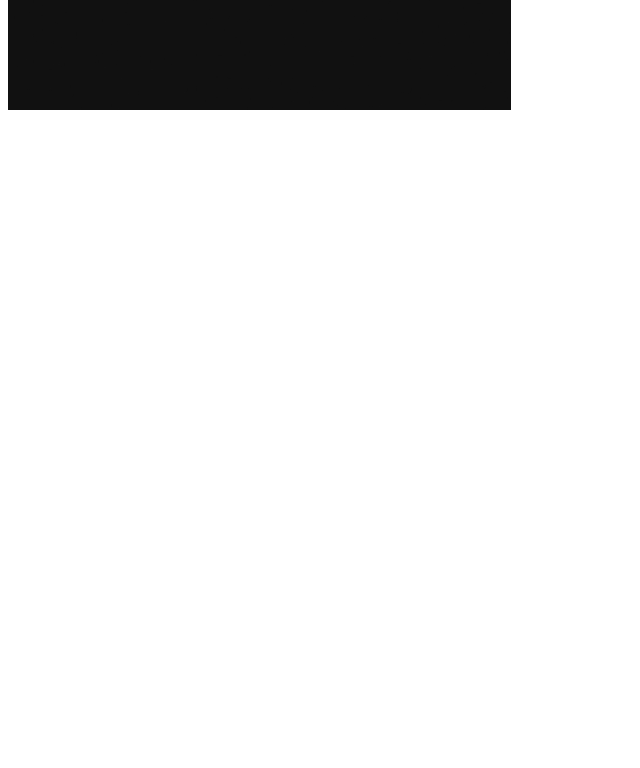
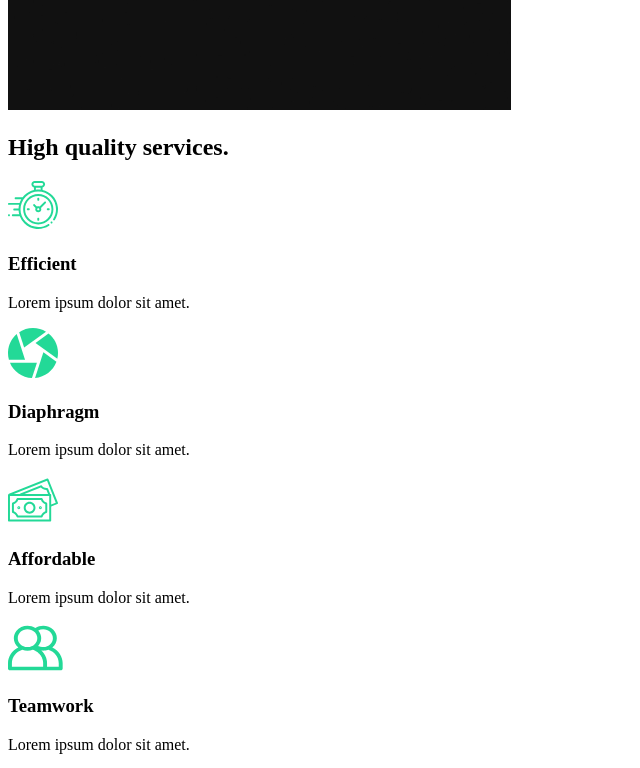
Before and after one commit to maciejrek/react-capture-portfolio, a React (Create React App) app: page / in a window 1280 px wide. Shown: the part 920-1688 px from the top of the page, without its empty margins (0-640 px from the left). Before the commit the page ends 1042 px from the top, so only its background shows below. Built offline with nearby package versions, Linux system fonts and the light colour scheme.

Commit message:
Add Services section

```diff
--- /dev/null
+++ b/src/components/ServicesSection.js
@@ -0,0 +1,54 @@
+import React from "react";
+//Import Icons
+import clock from "../img/clock.svg";
+import diaphragm from "../img/diaphragm.svg";
+import money from "../img/money.svg";
+import teamwork from "../img/teamwork.svg";
+import home2 from "../img/home2.png";
+
+const ServicesSection = () => {
+  return (
+    <div className="services">
+      <div className="description">
+        <h2>
+          High <span>quality</span> services.
+        </h2>
+        <div className="cards">
+          <div className="card">
+            <div className="icon">
+              <img src={clock} alt="clock" />
+              <h3>Efficient</h3>
+            </div>
+            <p>Lorem ipsum dolor sit amet.</p>
+          </div>
+          <div className="card">
+            <div className="icon">
+              <img src={diaphragm} alt="diaphragm" />
+              <h3>Diaphragm</h3>
+            </div>
+            <p>Lorem ipsum dolor sit amet.</p>
+          </div>
+          <div className="card">
+            <div className="icon">
+              <img src={money} alt="money" />
+              <h3>Affordable</h3>
+            </div>
+            <p>Lorem ipsum dolor sit amet.</p>
+          </div>
+          <div className="card">
+            <div className="icon">
+              <img src={teamwork} alt="teamwork" />
+              <h3>Teamwork</h3>
+            </div>
+            <p>Lorem ipsum dolor sit amet.</p>
+          </div>
+        </div>
+      </div>
+      <div className="image">
+        <img src={home2} alt="home2" />
+      </div>
+    </div>
+  );
+};
+
+export default ServicesSection;
--- a/src/pages/AboutUs.js
+++ b/src/pages/AboutUs.js
@@ -1,11 +1,13 @@
 import React from "react";
 import AboutSection from "../components/AboutSection";
+import ServicesSection from "../components/ServicesSection";
 
 const AboutUs = () => {
   return (
-    <div>
+    <>
       <AboutSection />
-    </div>
+      <ServicesSection />
+    </>
   );
 };
 
```
